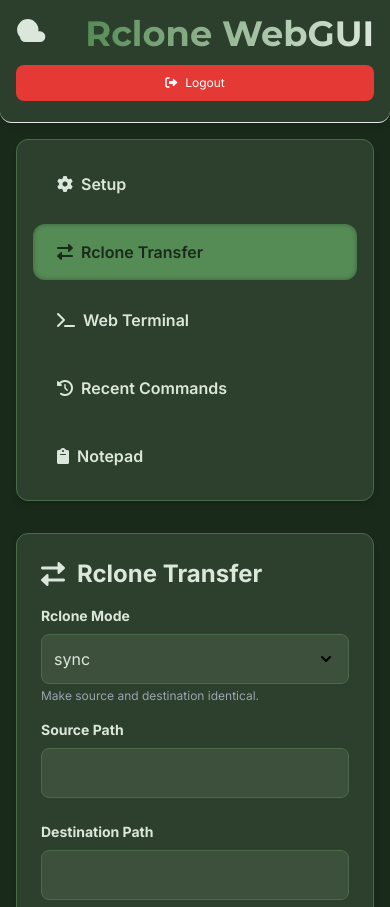
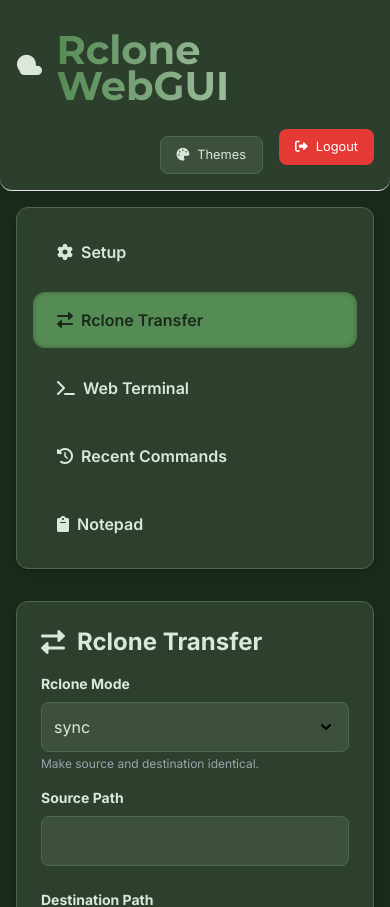
Before and after one commit to Frozen12/rclone-webGUI, a Flask app: page / in a window 390 px wide. Shown: the top 907 px of the page. Run offline with Flask 3, Linux system fonts and the light colour scheme; the visitor is signed in with stand-in values (Sample User, id 1); parts of the project's set-up code (start-up, migrations or seed data) failed here and were passed over; some libraries are stand-ins or nearby versions.

Commit message:
Update style.css

```diff
--- a/static/css/style.css
+++ b/static/css/style.css
@@ -375,18 +375,31 @@ body {
     box-shadow: 0 0 0 3px rgba(var(--accent-color-rgb), 0.4);
 }
 
-/* Spinner directly next to the title (within the h2 flex container) */
-.section-title-spinner {
-    margin-left: 1rem;
-    border: 3px solid var(--border-color);
-    border-top: 3px solid var(--accent-color);
-    border-radius: 50%;
-    width: 20px;
-    height: 20px;
-    animation: spin 1s linear infinite;
-    display: none; /* Hidden by default */
+/* Spinner Overlay */
+.spinner-overlay {
+    position: absolute;
+    top: 0;
+    left: 0;
+    right: 0;
+    bottom: 0;
+    background-color: rgba(var(--card-bg-color-rgb), 0.95);
+    display: flex;
+    flex-direction: column;
+    justify-content: center;
+    align-items: center;
+    border-radius: 0.75rem;
+    z-index: 10;
+    backdrop-filter: blur(3px);
 }
 
+.spinner {
+    border: 4px solid var(--border-color);
+    border-top: 4px solid var(--accent-color);
+    border-radius: 50%;
+    width: 40px;
+    height: 40px;
+    animation: spin 1s linear infinite;
+}
 
 @keyframes spin {
     0% { transform: rotate(0deg); }
@@ -527,12 +540,6 @@ header {
     box-shadow: 0 4px 8px rgba(0, 0, 0, 0.2);
 }
 
-/* Theme Dropdown Opacity */
-#themeDropdown {
-    background-color: rgba(var(--card-bg-color-rgb), 0.75); /* 75% opacity */
-}
-
-
 /* For better mobile experience */
 @media (max-width: 768px) {
     main {
@@ -561,38 +568,40 @@ header {
         margin-left: 0;
         margin-top: 0.5rem;
     }
-    /* Adjusted header for mobile */
-    header {
-        flex-direction: column; /* Stack header items vertically */
-        align-items: flex-start; /* Align items to the left */
-        padding: 1rem; /* Adjust padding for smaller screens */
+    header .flex-wrap {
+        flex-direction: column;
+        align-items: flex-start;
     }
-
-    header .flex.items-center:first-child { /* Contains SVG and App Title */
-        width: 100%; /* Take full width */
-        justify-content: space-between; /* Space out title and right-aligned button container */
-        margin-bottom: 0.5rem; /* Add some space below this row */
+    header .space-x-4 {
+        margin-top: 1rem;
+        width: 100%;
+        justify-content: space-between;
     }
-
-    header .flex.items-center.space-x-4 { /* Contains User ID, Theme, and Logout buttons */
-        width: 100%; /* Take full width */
+    /* Mobile specific adjustments for logout and theme buttons */
+    header .btn-danger { /* Logout button */
+        padding: 0.5rem 1rem; /* Smaller padding */
+        font-size: 0.8rem; /* Smaller font size */
+        width: auto; /* Allow content to dictate width */
+    }
+    header .btn-secondary { /* Theme button */
+        padding: 0.5rem 1rem; /* Smaller padding */
+        font-size: 0.8rem; /* Smaller font size */
+        width: auto; /* Allow content to dictate width */
+    }
+    header .items-center { /* Container for theme and logout buttons */
+        display: flex;
+        flex-direction: row; /* Keep them in a row */
         justify-content: flex-end; /* Align to the right */
-        margin-top: 0; /* Remove default top margin */
-        order: 1; /* Ensure this row appears after the title/SVG row */
+        width: 100%;
+        margin-top: 1rem; /* Add some margin from the title */
     }
-
     header .app-title {
-        font-size: 2.2rem; /* Adjusted title size for mobile header */
+        font-size: 2.5rem; /* Relatively larger on mobile header */
+        text-align: left;
+        width: 100%;
     }
-
-    header .btn-danger,
-    header .btn-secondary { /* Logout button and Theme button */
-        padding: 0.5rem 0.8rem; /* Smaller padding for mobile buttons */
-        font-size: 0.75rem; /* Smaller font size for mobile buttons */
-        flex-shrink: 0; /* Prevent shrinking */
-    }
-    /* Ensure userId and buttons are spaced on mobile */
-    header .space-x-4 > *:not(:first-child) {
-        margin-left: 0.5rem; /* Reduced space between buttons */
+    header > div:first-child { /* The div containing the SVG and app title */
+        width: 100%; /* Take full width on mobile */
+        justify-content: center; /* Center the title */
     }
 }
```
